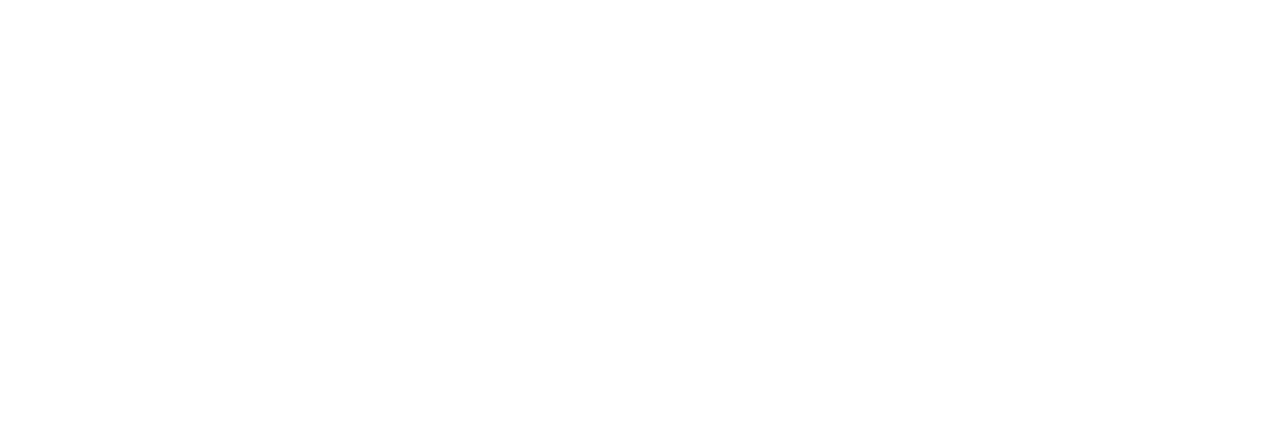
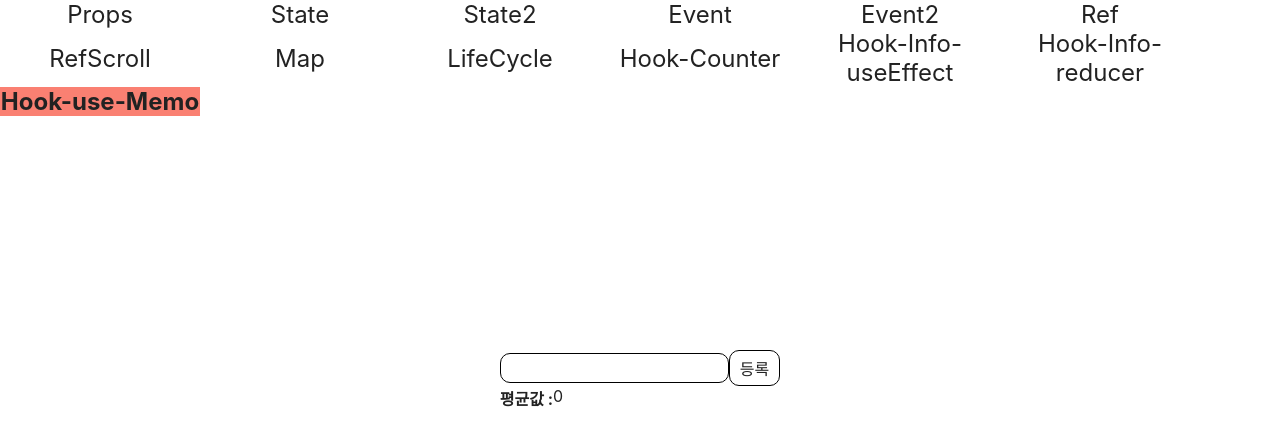
Before and after one commit to seo-K/-React-Learning-React-MasterBook, a React (Create React App) app: page /hook/useMemo in a window 1280 px wide. Before the commit this address had no page. Shown: the top 446 px of the page. Built offline with nearby package versions, Linux system fonts and the light colour scheme.

Commit message:
useMemo 를 익힘

```diff
--- a/src/App.js
+++ b/src/App.js
@@ -18,6 +18,7 @@
 import HookCounter from "./hook/Counter";
 import InfoUseEffect from "./hook/InfoUseEffect";
 import Info from "./hook/Info";
+import Average from "./hook/Average";
 
 export default function App() {
   // REF
@@ -92,6 +93,7 @@
           }
         />
         <Route path="/hook/Info-reducer" element={<Info />} />
+        <Route path="/hook/useMemo" element={<Average />} />
       </Route>
     </Routes>
   );
--- a/src/Header.js
+++ b/src/Header.js
@@ -77,6 +77,12 @@
         >
           Hook-Info-reducer
         </NavLink>
+        <NavLink
+          className={({ isActive }) => (isActive ? "selected" : "")}
+          to="/hook/useMemo"
+        >
+          Hook-use-Memo
+        </NavLink>
       </header>
       <main>
         <Outlet />
--- /dev/null
+++ b/src/hook/Average.jsx
@@ -0,0 +1,58 @@
+import React, { useReducer } from "react";
+import { useMemo } from "react";
+import { useState } from "react";
+import useInputs from "./useinputs";
+
+// useMemo
+// 함수형 컴포넌트 내부에서 발생하는 연산을 최적화할 수 있음.
+
+const getAverage = (numbers) => {
+  console.log("평균값 계산중...");
+  if (numbers.length === 0) return 0;
+  // 변신!
+  const sum = numbers.reduce((a, b) => a + b);
+  return sum / numbers.length;
+};
+const Average = () => {
+  const [list, setList] = useState([]);
+  const [number, setNumber] = useState("");
+
+  const onChange = (e) => {
+    setNumber(e.target.value);
+  };
+
+  const onInsert = (e) => {
+    const nextList = list.concat(parseInt(number));
+    setList(nextList);
+    setNumber("");
+  };
+
+  /* 특정값 변경 시만 연산을 실행 / 변경이 없을 경우 이전 결과 노출 */
+  const avg = useMemo(() => getAverage(list), [list]);
+
+  return (
+    <div>
+      <input type="text" value={number} onChange={onChange} />
+      <button onClick={onInsert}>등록</button>
+      <ul>
+        {/* map 사용법 1 (한줄일때) */}
+        {list.map((value, index) => (
+          <li key={index}>{value}</li>
+        ))}
+        {/* map 사용법 2 */}
+        {/* {list.map((value, index) => {
+          return <li key={index}>{value}</li>;
+        })} */}
+      </ul>
+      <div>
+        <b>평균값 :</b>
+        {/* 1. 인풋값에 입력되는 순간도 계산을 하고있음  */}
+        {/* {getAverage(list)} */}
+        {/* 2. useMemo 사용 */}
+        {avg}
+      </div>
+    </div>
+  );
+};
+
+export default Average;
--- a/src/hook/Info.js
+++ b/src/hook/Info.js
@@ -8,12 +8,12 @@
 //   };
 // }
 
-function reducer(state, action) {
-  return {
-    ...state,
-    [action.name]: action.value,
-  };
-}
+// function reducer(state, action) {
+//   return {
+//     ...state,
+//     [action.name]: action.value,
+//   };
+// }
 
 const Info = () => {
   // const [state, dispatch] = useReducer(reducer, {
```
